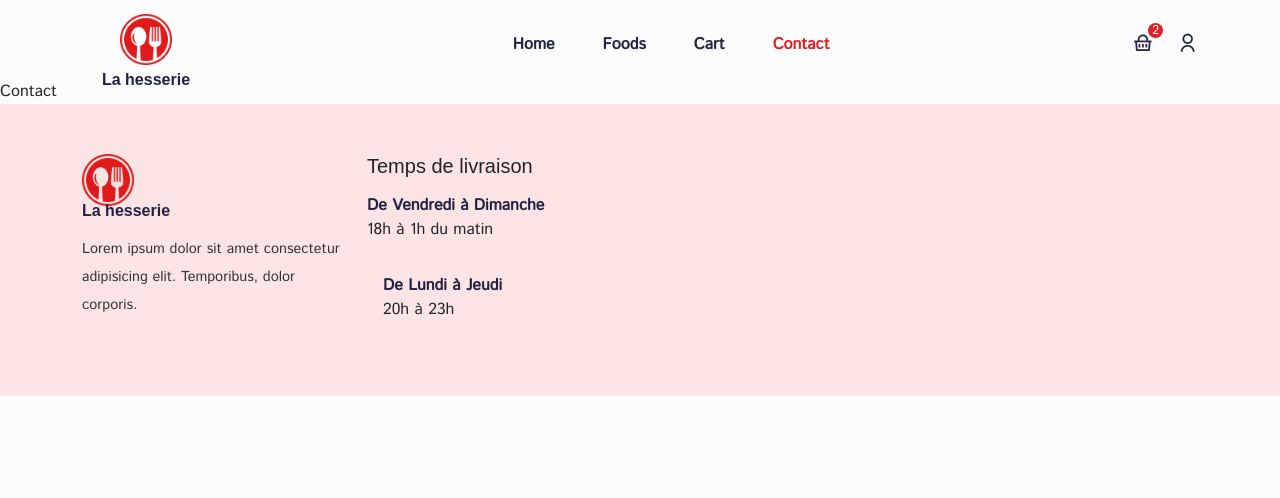
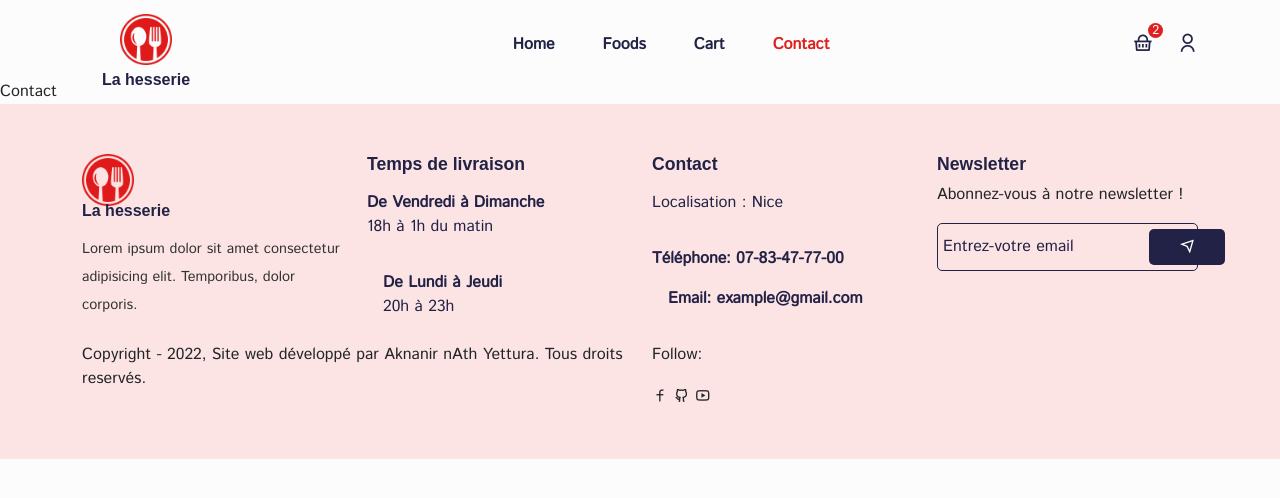
Before and after one commit to MustaphaAitHamou/AknanirnAthYettura, a React (Create React App) app: page /contact in a window 1280 px wide. Shown: the top 498 px of the page. Built offline with nearby package versions, Linux system fonts and the light colour scheme; a web font is replaced by a local one.

Commit message:
footer almost done

```diff
--- a/src/components/Footer/Footer.jsx
+++ b/src/components/Footer/Footer.jsx
@@ -3,6 +3,8 @@ import { Container, Row, Col, ListGroup, ListGroupItem } from "reactstrap";
 import logo from '../../assets/images/res-logo.png';
 
 import '../../styles/footer.css';
+
+import { Link } from 'react-router-dom';
 
 const Footer = () => {
   return <footer className="footer">
@@ -18,7 +20,7 @@ const Footer = () => {
         </Col>
 
         <Col lg='3' md='4' sm='6'>
-          <h5>Temps de livraison</h5>
+          <h5 className='footer__title'>Temps de livraison</h5>
           <ListGroup className='deliver__time-list'>
             <ListGroupItem className=' delivery__time-item border-0 ps-0'>
               <span>De Vendredi à Dimanche</span>
@@ -30,11 +32,63 @@ const Footer = () => {
               <p>20h à 23h</p>
             </ListGroupItem>
           </ListGroup>
+
         </Col>
-        <Col lg='3' md='4' sm='6'></Col>
-        <Col lg='3' md='4' sm='6'></Col>
+
+        <Col lg='3' md='4' sm='6'>
+        <h5 className='footer__title'>Contact</h5>
+          <ListGroup className='deliver__time-list'>
+
+            <ListGroupItem className=' delivery__time-item border-0 ps-0'>
+              <p>Localisation : Nice</p>
+            </ListGroupItem>
+
+            <ListGroupItem className=' delivery__time-item border-0 ps-0'>
+              <span>Téléphone: 07-83-47-77-00</span>
+            </ListGroupItem>
+
+            <ListGroupItem className=' delivery__time-item border-0'>
+              <span>Email: example@gmail.com</span>
+            </ListGroupItem>
+          </ListGroup>
+        </Col>
+
+        <Col lg='3' md='4' sm='6'>
+        <h5 className='footer__title'>Newsletter</h5>
+        <p>Abonnez-vous à notre newsletter !</p>
+        <div className='newsletter'>
+          <input type="email" placeholder='Entrez-votre email' />
+          <span>
+            <i className="ri-send-plane-line"></i>
+          </span>
+        </div>
+        </Col>
 
       </Row>
+
+      <Row>
+        <Col lg='6' md='6'>
+          <p>Copyright - 2022, Site web développé par Aknanir nAth Yettura.
+            Tous droits reservés.</p>
+        </Col>
+
+        <Col lg='6' md='6'>
+        <div className='social__links'>
+          <p>Follow: </p>
+          <span> <Link to='www.facebook.com'>
+            <i className="ri-facebook-line"></i></Link> </span>
+
+            <span> <Link to='www.github.com'>
+            <i className="ri-github-line"></i></Link> </span>
+
+            <span> <Link to='www.youtube.com'>
+            <i className="ri-youtube-line"></i></Link> </span>
+
+        </div>
+        </Col>
+      </Row>
+
+
     </Container>
   </footer>
 }
--- a/src/styles/footer.css
+++ b/src/styles/footer.css
@@ -34,3 +34,47 @@
     color: #212245;
     background: transparent;
 }
+
+.delivery__time-item p{
+    color: #212245;
+}
+
+.footer__title{
+    font-size: 1.1rem;
+    color: #212245;
+    font-weight: 600;
+}
+
+.newsletter{
+    padding: 5px;
+    border: 1px solid #212245;
+    border-radius: 5px;
+    display: flex;
+    justify-content: space-between;
+    align-items: center;
+    cursor: pointer;
+}
+
+.newsletter input{
+    background: transparent;
+    border: none;
+    outline: none;
+}
+
+.newsletter input:focus{
+    outline: none;
+}
+
+.newsletter span{
+    background: #212245;
+    padding: 5px 30px;
+    border-radius: 5px;
+}
+
+.newsletter span i{
+    color: #fff;
+}
+
+.newsletter input::placeholder{
+    color: #212245;
+}
```
